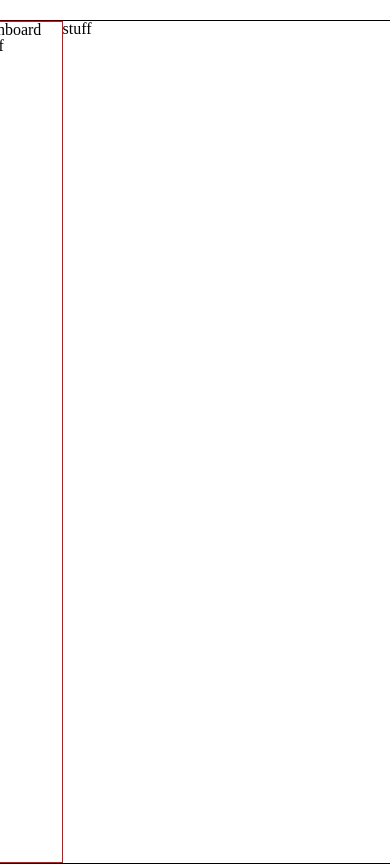
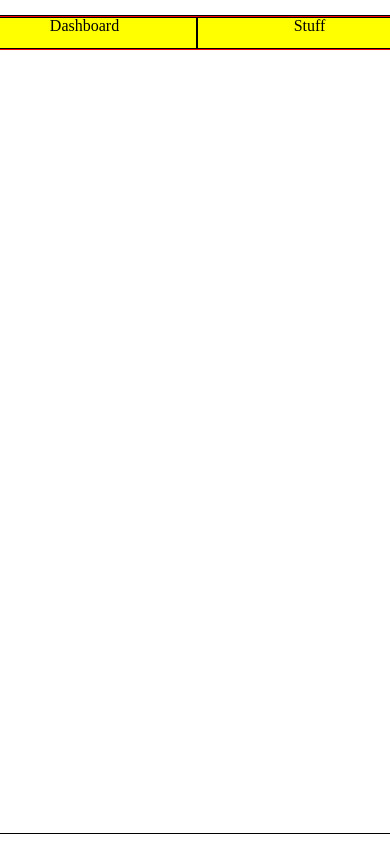
Before and after one commit to mskim0425/asap, a React (Create React App) app in the folder asap/: page /stuff in a window 390 px wide. Shown: the top 864 px of the page. Built offline with nearby package versions, Linux system fonts and the light colour scheme.

Commit message:
feat: Chart example

```diff
--- a/asap/package.json
+++ b/asap/package.json
@@ -9,6 +9,7 @@
     "@testing-library/user-event": "^13.5.0",
     "react": "^18.2.0",
     "react-dom": "^18.2.0",
+    "react-google-charts": "^4.0.0",
     "react-redux": "^8.0.5",
     "react-router-dom": "^6.9.0",
     "react-scripts": "5.0.1",
--- a/asap/src/App.js
+++ b/asap/src/App.js
@@ -1,6 +1,8 @@
 import { BrowserRouter, Route, Routes } from "react-router-dom";
+
 import Dashboard from "./Pages/Dashboard";
 import Stuff from "./Pages/Stuff";
+
 import Sidebar from "./component/Sidebar";
 
 function App() {
--- a/asap/src/Pages/Dashboard.css
+++ b/asap/src/Pages/Dashboard.css
@@ -1,11 +1,11 @@
 .Dashboard {
-  width: 80%;
+  width: 90%;
   display: grid;
 }
 
 @media (min-width: 1200px) {
   .Dashboard {
-    grid-template-columns: repeat(3, 2fr);
+    grid-template-columns: repeat(2, 2fr);
   }
 }
 
@@ -17,10 +17,13 @@
 
 @media (max-width: 768px) {
   .Dashboard {
-    grid-template-columns: repeat(1, 2fr);
+    width: 100%;
+    display: flex;
+    flex-direction: column;
+    align-items: center;
   }
 }
 
-.graph {
+.Chart {
   border: 1px solid red;
 }
--- a/asap/src/Pages/Dashboard.js
+++ b/asap/src/Pages/Dashboard.js
@@ -1,11 +1,25 @@
-import "./Dashboard.css"
+import Chart1 from "../component/Chart/Chart1";
+import Chart2 from "../component/Chart/Chart2";
+import "./Dashboard.css";
 
 function Dashboard() {
-  const graph = [1,2,3,4,5,6]
+  const graph = [1, 2, 3, 4, 5, 6];
 
   return (
     <section className="Dashboard">
-      {graph.map(el => {return <div key={el} className="graph">{el}</div>})}
+      <div className="Chart">
+        <Chart1 />
+      </div>
+      <div className="Chart">
+        <Chart2 />
+      </div>
+      {graph.map((el) => {
+        return (
+          <div key={el} className="Chart">
+            {el}
+          </div>
+        );
+      })}
     </section>
   );
 }
--- /dev/null
+++ b/asap/src/component/Chart/Chart1.js
@@ -0,0 +1,24 @@
+import { Chart } from "react-google-charts";
+
+export default function Chart1() {
+  const data = [
+    ["Year", "Many"],
+    [2022, 300],
+    [2021, 250],
+    [2020, 330],
+    [2019, 278],
+    [2018, 150],
+    [2017, 100],
+  ];
+  const options = {
+    title: "연간 생산량",
+    animation: { duration: 1000, easing: "inAndOut", startup: true },
+  };
+
+  return (
+    <section className="chart1">
+      <Chart chartType="ColumnChart" data={data} options={options} />
+      <div>Hi I`m Google Chart</div>
+    </section>
+  );
+}
--- /dev/null
+++ b/asap/src/component/Chart/Chart2.js
@@ -0,0 +1,25 @@
+import { Chart } from "react-google-charts";
+
+export default function Chart2() {
+  const data = [
+    ["종류", "판매량"],
+    ["셔츠", 300],
+    ["바지", 250],
+    ["모자", 330],
+    ["시계", 278],
+    ["양말", 150],
+    ["속옷", 100],
+  ];
+  const options = {
+    title: "카테고리별 판매량",
+    pieHole: 0.3,
+    animation: { duration: 1000, easing: "inAndOut", startup: true },
+  };
+
+  return (
+    <section className="chart2">
+      <Chart chartType="PieChart" data={data} options={options} />
+      <div>Hi I`m PieChart</div>
+    </section>
+  );
+}
--- a/asap/src/component/Sidebar.css
+++ b/asap/src/component/Sidebar.css
@@ -1,4 +1,41 @@
 .Sidebar{
-    width: 20%;
+    text-align: center;
+}
+
+.navBtn {
+  height: 10%;
+  border: 1px solid black;
+  background-color: yellow;
+}
+
+.navBtn:hover {
+  background-color: green;
+}
+
+@media (min-width: 1200px) {
+  .Sidebar {
+    width: 10%;
     border: 1px solid red;
+  }
 }
+
+@media (max-width: 1200px) {
+  .Sidebar {
+    width: 10%;
+    border: 1px solid red;
+  }
+}
+
+@media (max-width: 768px) {
+  .Sidebar {
+    position: absolute;
+    display: flex;
+    width: 450px;
+  }
+
+  .navBtn{
+    width: 50%;
+    text-align: center;
+    height: 30px;
+  }
+}
--- a/asap/src/component/Sidebar.js
+++ b/asap/src/component/Sidebar.js
@@ -1,23 +1,27 @@
 import { useNavigate } from "react-router-dom";
-import "./Sidebar.css"
+import "./Sidebar.css";
 
 export default function Sidebar() {
-  const navigate = useNavigate()
+  const navigate = useNavigate();
 
   const link = (e) => {
-    if(e.target.innerText === "Dashboard"){
-      navigate("/")
-    }else{
-      navigate(e.target.innerText)
+    if (e.target.innerText === "Dashboard") {
+      navigate("/");
+    } else {
+      navigate(e.target.innerText);
     }
-  }
+  };
 
-  const tab = ["Dashboard", "Stuff"]
+  const tab = ["Dashboard", "Stuff"];
 
   return (
     <section className="Sidebar">
-      {tab.map(el => {
-        return <div key={el} onClick={link}>{el}</div>
+      {tab.map((el) => {
+        return (
+          <div className="navBtn" key={el} onClick={link}>
+            {el}
+          </div>
+        );
       })}
     </section>
   );
--- a/asap/src/style.css
+++ b/asap/src/style.css
@@ -131,8 +131,8 @@ table {
 }
 
 .body {
-  margin-top: 20px;
-  height: 100vh;
+  margin-top: 15px;
+  height: 97vh;
   border: 1px solid black;
   box-sizing: border-box;
   display: flex;
@@ -155,3 +155,7 @@ table {
     width: 450px;
   }
 }
+
+.scroll {
+  overflow: hidden;
+}
```
Also changed, not shown: 1 other file (tests, documents, lock files or other folders).
